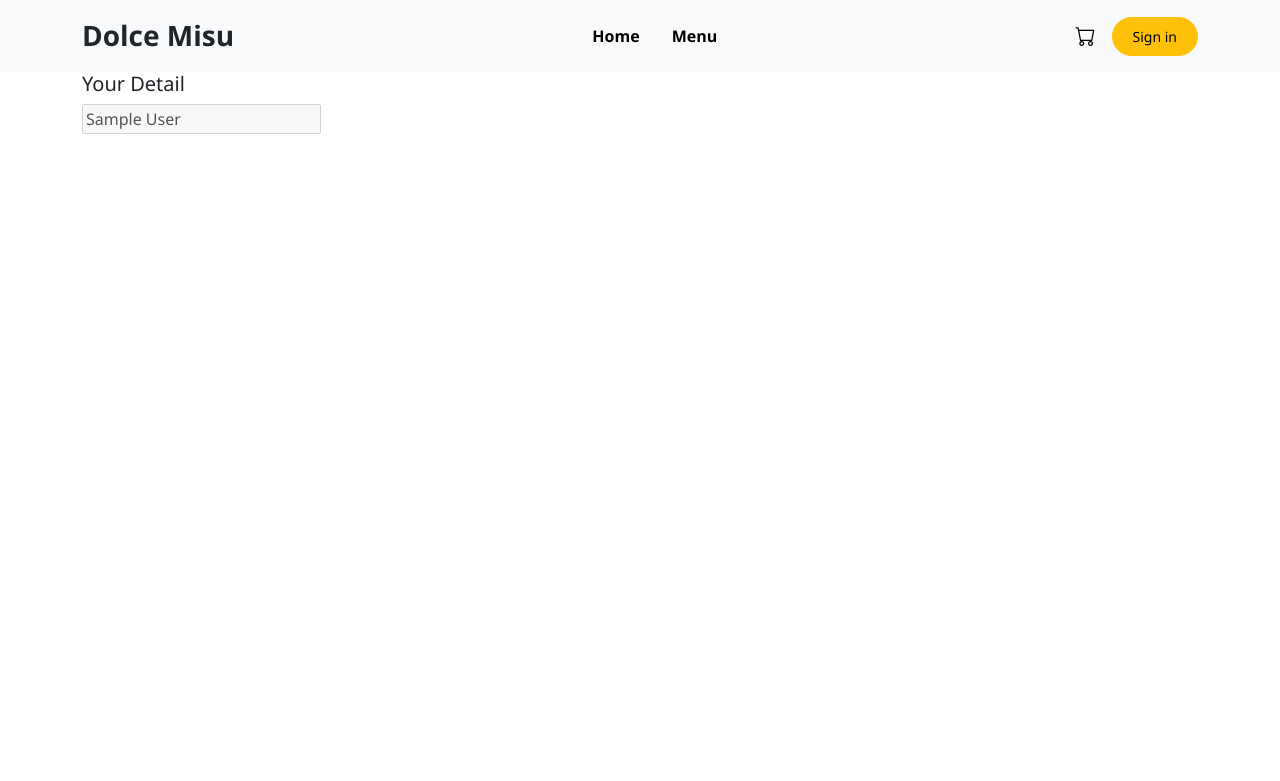
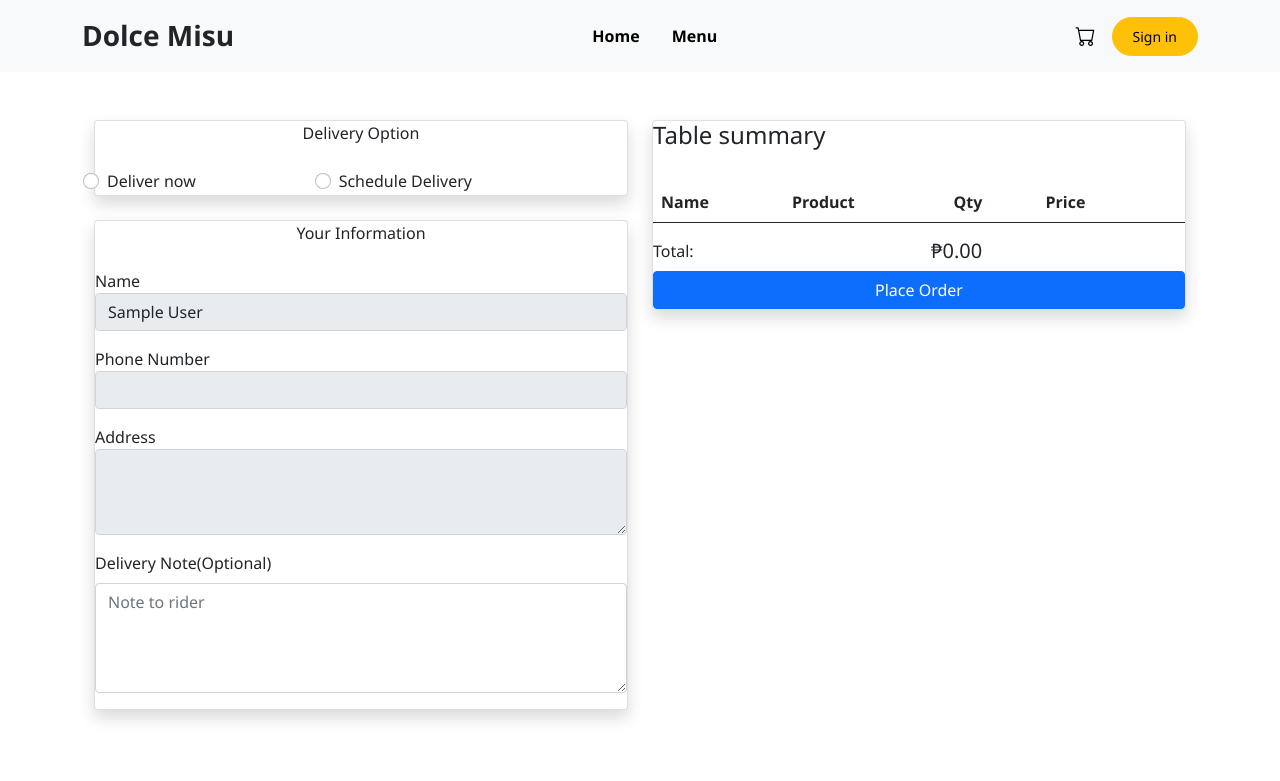
Before and after one commit to nkk-v/OrderingSystem, an ASP.NET Core app: page /Checkout in a window 1280 px wide. Shown: the top 781 px of the page. Run offline with ASP.NET Core 8, Linux system fonts and the light colour scheme; the visitor is signed in with stand-in values (Sample User, id 1); data comes from the database, SQL or seed files in the repository; lists and menus that the app fills with data are empty; style sheets or scripts are compiled from the project's sources; some libraries are stand-ins or nearby versions.

Commit message:
ProceedToCheckout
Creating UI for checkout

```diff
--- a/OrderingSystem/Services/AccountService.cs
+++ b/OrderingSystem/Services/AccountService.cs
@@ -73,7 +73,7 @@ namespace OrderingSystem.Services
             {
                 Fullname = user.FullName,
                 Username = user.UserName,
-                PhoneNumber = user.PhoneNumber,
+                PhoneNumber = user.ContactNumber,
                 Address = user.Address
             };
         }
--- a/OrderingSystem/Views/Checkout/Index.cshtml
+++ b/OrderingSystem/Views/Checkout/Index.cshtml
@@ -1,9 +1,94 @@
 @model OrderingSystem.ViewModels.CheckoutViewModel
 @{
 }
-<h5>Your Detail</h5>
-<div>
-    <form method="post">
-        <input type="text" asp-for="Fullname" disabled/>
-    </form>
-</div>
+<form asp-action="PlaceOrder" method="post">
+    <div class="container py-5">
+        <div class="row">
+            <div class="col-md-6">
+                <div class="card shadow rounded-4">
+                    <label class="text-center">Delivery Option</label><br />
+                    <div class="row align-item-center">
+                        <div class="form-check col-md-5">
+                            <input class="form-check-input" type="radio" name="DeliveryOption" value="Schedule" />
+                            <label class="form-check-label">Deliver now</label>
+                        </div>
+                        <div class="form-check col-md-5">
+                            <input class="form-check-input" type="radio" name="DeliveryOption" value="Schedule" />
+                            <label class="form-check-label">Schedule Delivery</label>
+                        </div>
+                    </div>
+                </div> <br />
+
+                <div class="card shadow rounded-4">
+                    <label class="text-center">Your Information</label><br />
+                    <div class="mb-3">
+                        <label>Name</label>
+                        <input type="text" class="form-control" name="Fullname" value="@Model.Fullname" readonly />
+                    </div>
+                    <div class="mb-3">
+                        <label>Phone Number</label>
+                        <input type="text" class="form-control" name="PhoneNumber" value="@Model.PhoneNumber" readonly />
+                    </div>
+                    <div class="mb-3">
+                        <label>Address</label>
+                        <textarea class="form-control" name="Address" rows="3" readonly>@Model.Address</textarea>
+                    </div>
+                    <div class="mb-3">
+                        <label asp-for="DeliveryNote" class="form-label">Delivery Note(Optional)</label>
+                        <textarea class="form-control" asp-for="DeliveryNote" rows="4" placeholder="Note to rider"></textarea>
+                    </div>
+                </div> <br />
+
+            </div>
+
+            <div class="col-md-6">
+                <div class="card shadow rounded-4">
+                    <h4>Table summary</h4><br />
+                    <table class="table">
+                        <thead>
+                            <tr>
+                                <th>Name</th>
+                                <th>Product</th>
+                                <th>Qty</th>
+                                <th>Price</th>
+                                <th></th>
+                            </tr>
+                        </thead>
+                        <tbody>
+                            @foreach (var item in Model.CartItems)
+                            {
+                                <tr>
+                                    <td>@item.Product.Name</td>
+                                    <td>
+                                        @if (!string.IsNullOrEmpty(item.Product.ImageUrl))
+                                        {
+                                            <img src="@item.Product.ImageUrl" width="80" height="80" class="img-thumbnail" />
+                                        }
+                                        else
+                                        {
+                                            <span class="text-muted">No image</span>
+                                        }
+                                    </td>
+                                    <td><label>x</label>@item.Quantity</td>
+                                    <td>₱@item.Price.ToString("N2")</td>
+                                </tr>
+                            }
+                        </tbody>
+                    </table>
+                    <div class="row">
+                        <div class="col">
+                            <label>Total:</label>
+                        </div>
+                        <div class="col">
+                            <h5>₱@Model.CartItems.Sum(x => x.Price * x.Quantity).ToString("N2")</h5>
+                        </div>
+                    </div>
+
+                    <button class="btn btn-primary w-100">Place Order</button>
+                </div>
+
+            </div>
+
+        </div>
+    </div>
+</form>
```
Also changed, not shown: 11 other files.
